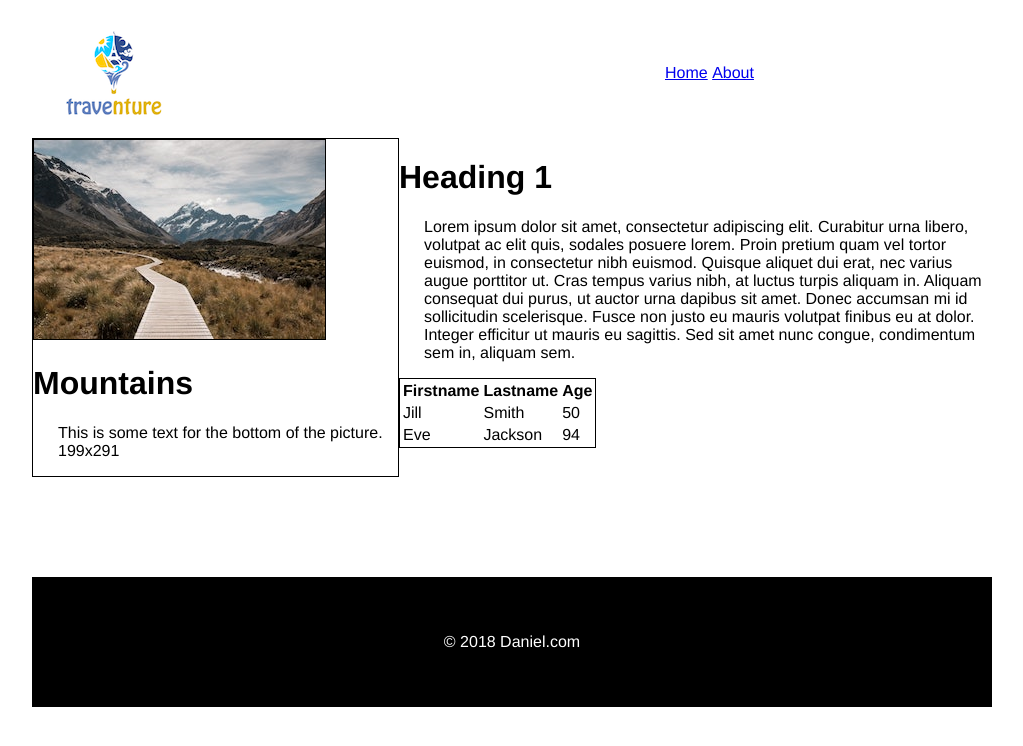
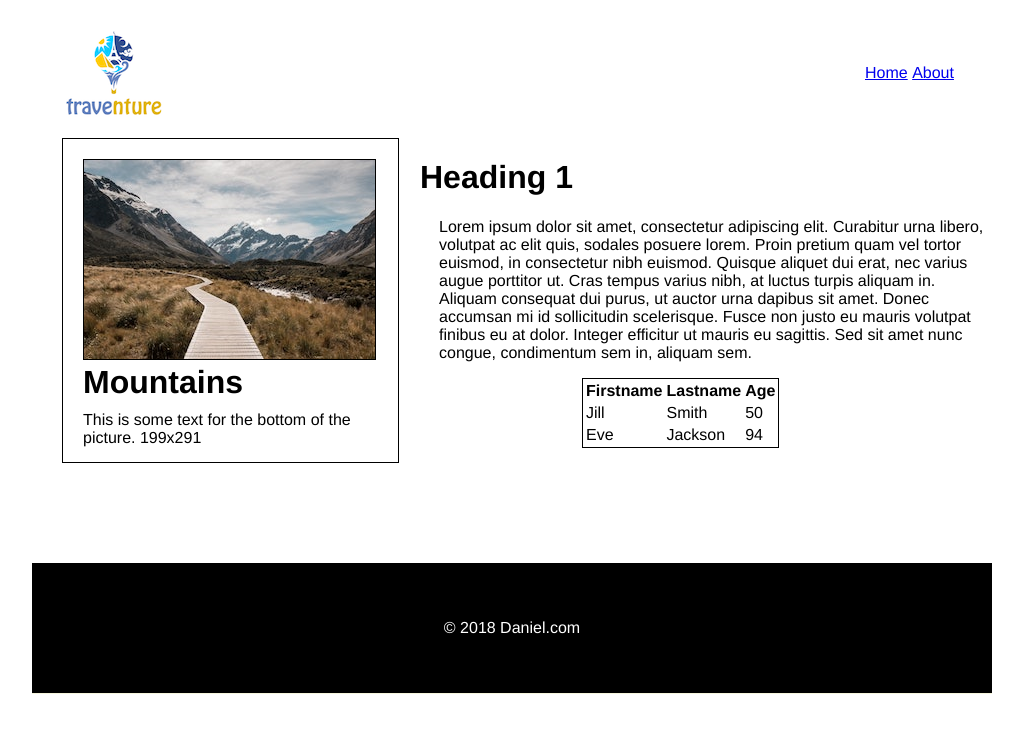
Before and after one commit to djr52/websiteexam, a plain HTML site: page docs/about.html in a window 1280 px wide. Shown: the whole page, without its empty margins (128-1151 px from the left). Drawn offline with Linux system fonts and the light colour scheme.

Commit message:
Fix: (post-test) Fixed css for the about page and the menu

```diff
--- a/docs/about.html
+++ b/docs/about.html
@@ -28,8 +28,8 @@
     </div>
     <div id="content" class = "float-left">
         <div id = "image-box" class = "grSmall float-left">
-            <div id ="side-image" class = "border-fix">
-                <img src="images/background-boardwalk-clouds-808465.jpg" class = "border-fix"/>
+            <div id ="side-image" class = "border-fix clear-fix">
+                <img src="images/background-boardwalk-clouds-808465.jpg" class = "border-fix" />
                 <h1>Mountains</h1>
                     <p>
                         This is some text for the bottom of the picture. 199x291
--- a/docs/css/styles.css
+++ b/docs/css/styles.css
@@ -22,9 +22,12 @@ body{
     line-height: 130px
 
 
+
 }
 #menu ul{
     .margin-fix;
+    margin-left: 240px;
+    padding-left: 0px;
 
 }
 #menu ul a{
@@ -53,6 +56,18 @@ body{
 #paragraph{
     float: right;
 }
+#paragraph h1{
+    margin-left: 21px;
+
+}
+#paragraph p{
+    margin-left: 40px;
+
+ }
+#table-content{
+    margin-left: 550px;
+
+}
 #content{
     background-color: white;
     padding-bottom: 100px;
@@ -74,6 +89,26 @@ body{
 
 
 }
+#side-image{
+    margin-left: 30px;
+
+}
+#side-image img{
+    margin-top: 20px;
+    margin-left:20px;
+
+}
+#side-image h1{
+    margin-top: 0px;
+    margin-bottom: 0px;
+    margin-left: 20px;
+
+}
+#side-image p{
+    margin-top: 10px;
+    margin-left: 20px;
+    margin-bottom: 15px;
+}
 #footer{
     background-color: black;
     height: 130px;
@@ -84,7 +119,6 @@ body{
 
 }
 p{
-    padding-left: 25px;
 }
 
 .clear-fix{
```
Also changed, not shown: docs/index.html (+0 -19 lines).
